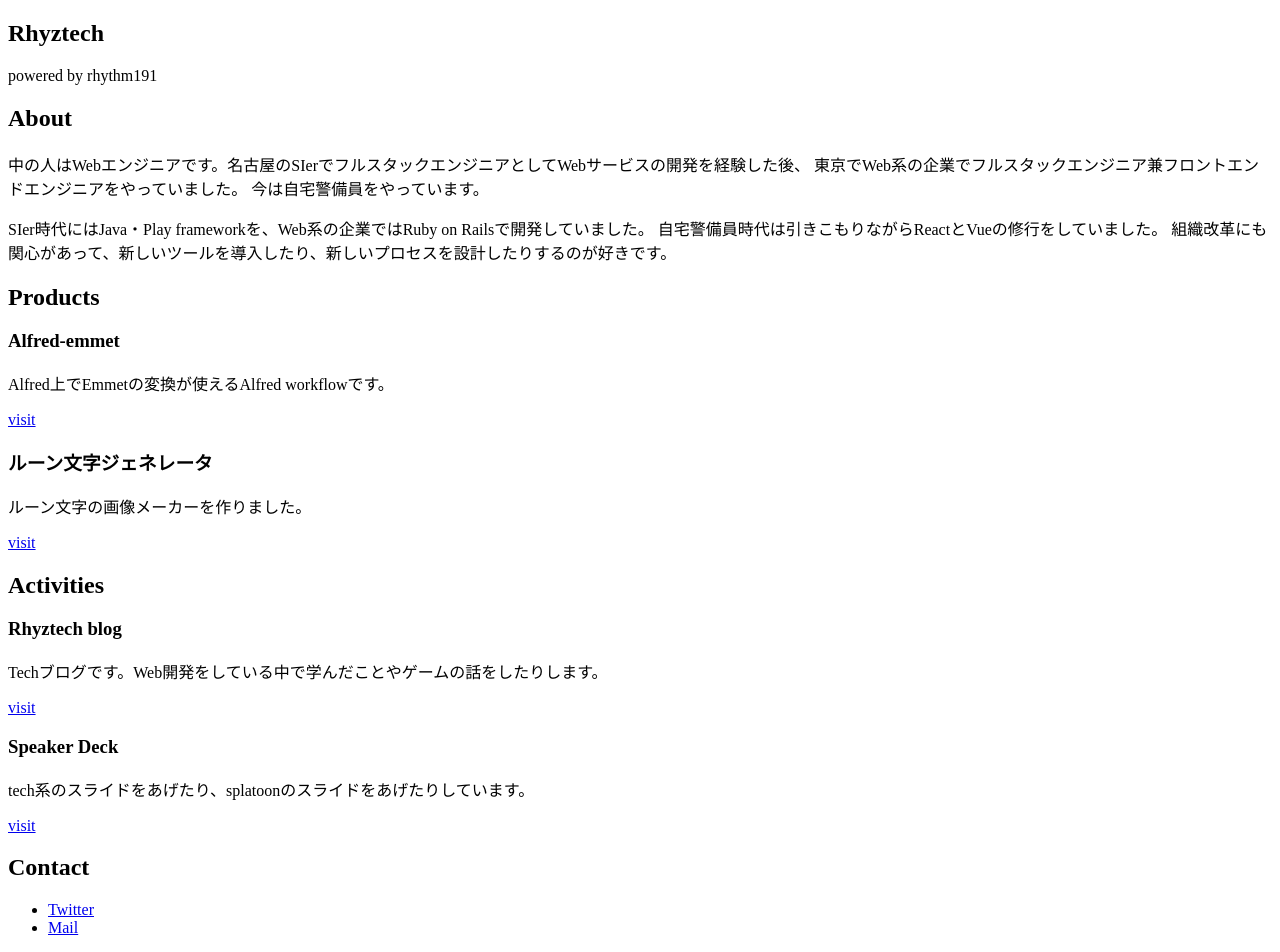
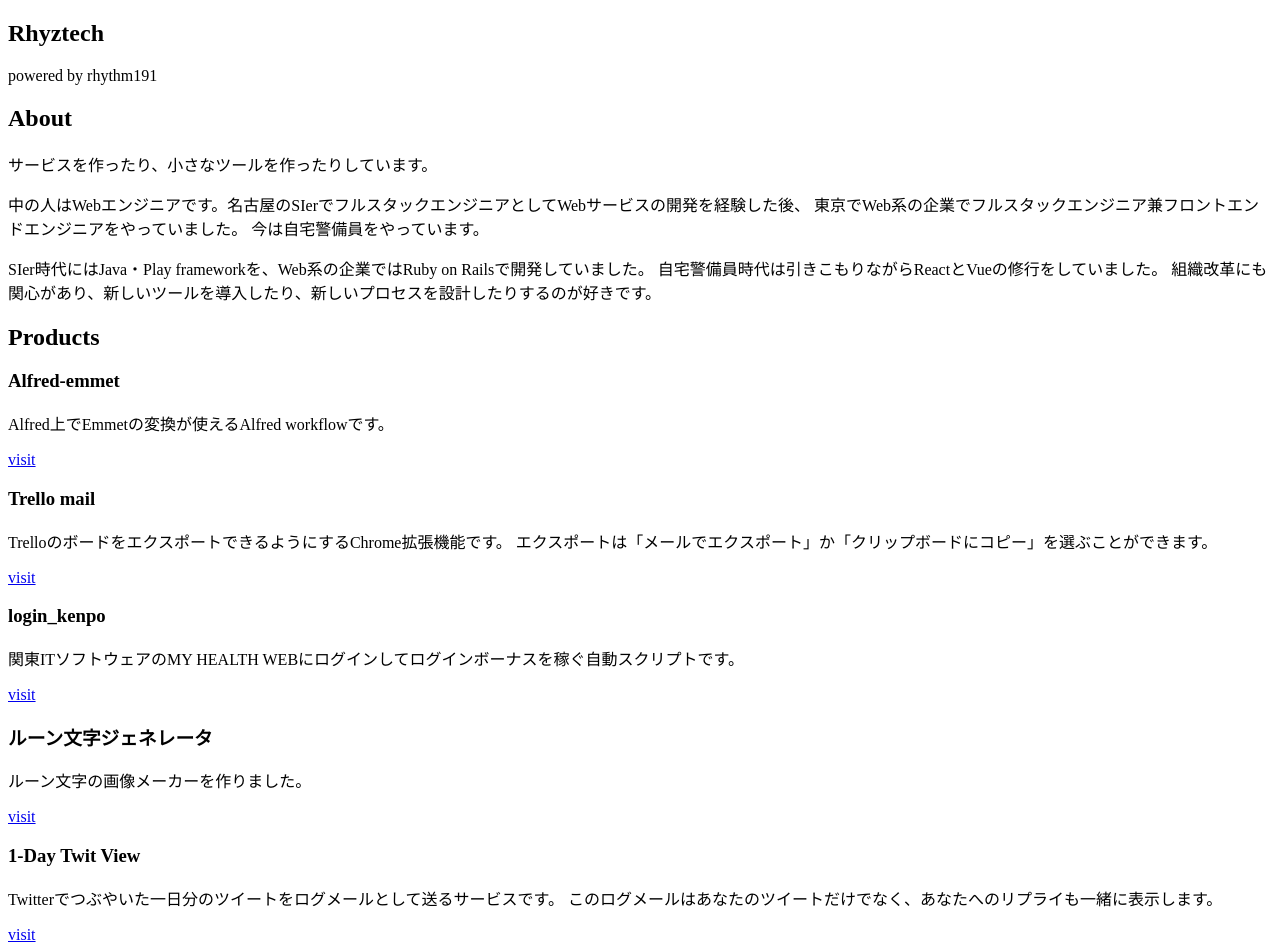
Before and after one commit to rhythm191/website, a Next.js app: page / in a window 1280 px wide. Shown: the top 952 px of the page. Built offline with nearby package versions, Linux system fonts and the light colour scheme.

Commit message:
add content

```diff
--- a/pages/index.jsx
+++ b/pages/index.jsx
@@ -15,6 +15,7 @@
 
       <section id="about">
         <h2>About</h2>
+        <p>サービスを作ったり、小さなツールを作ったりしています。</p>
         <p>
           中の人はWebエンジニアです。名古屋のSIerでフルスタックエンジニアとしてWebサービスの開発を経験した後、
           東京でWeb系の企業でフルスタックエンジニア兼フロントエンドエンジニアをやっていました。
@@ -23,7 +24,7 @@
         <p>
           SIer時代にはJava・Play frameworkを、Web系の企業ではRuby on Railsで開発していました。
           自宅警備員時代は引きこもりながらReactとVueの修行をしていました。
-          組織改革にも関心があって、新しいツールを導入したり、新しいプロセスを設計したりするのが好きです。
+          組織改革にも関心があり、新しいツールを導入したり、新しいプロセスを設計したりするのが好きです。
         </p>
       </section>
 
@@ -35,9 +36,35 @@
           <a href="https://www.npmjs.com/package/alfred-emmet">visit</a>
         </div>
         <div>
+          <h3>Trello mail</h3>
+          <p>
+            TrelloのボードをエクスポートできるようにするChrome拡張機能です。
+            エクスポートは「メールでエクスポート」か「クリップボードにコピー」を選ぶことができます。
+          </p>
+          <a href="https://chrome.google.com/webstore/detail/npombkniehmhjlbjnfgjkfnjfmcjnfne">
+            visit
+          </a>
+        </div>
+        <div>
+          <h3>login_kenpo</h3>
+          <p>
+            関東ITソフトウェアのMY HEALTH
+            WEBにログインしてログインボーナスを稼ぐ自動スクリプトです。
+          </p>
+          <a href="https://www.npmjs.com/package/@rhythm191/login_kenpo">visit</a>
+        </div>
+        <div>
           <h3>ルーン文字ジェネレータ</h3>
           <p>ルーン文字の画像メーカーを作りました。</p>
           <a href="https://rune-generator.firebaseapp.com/">visit</a>
+        </div>
+        <div>
+          <h3>1-Day Twit View</h3>
+          <p>
+            Twitterでつぶやいた一日分のツイートをログメールとして送るサービスです。
+            このログメールはあなたのツイートだけでなく、あなたへのリプライも一緒に表示します。
+          </p>
+          <a href="https://onedaytv.herokuapp.com/">visit</a>
         </div>
       </section>
 
@@ -57,6 +84,7 @@
 
       <section id="contact">
         <h2>Contact</h2>
+        <p>お気軽に話しかけてください。</p>
         <ul>
           <li>
             <a href="https://twitter.com/rhythm191">Twitter</a>
```
